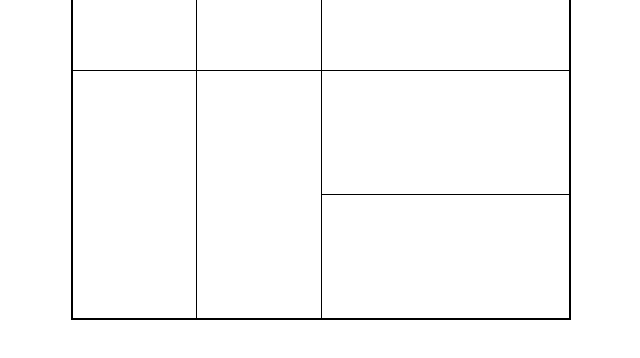
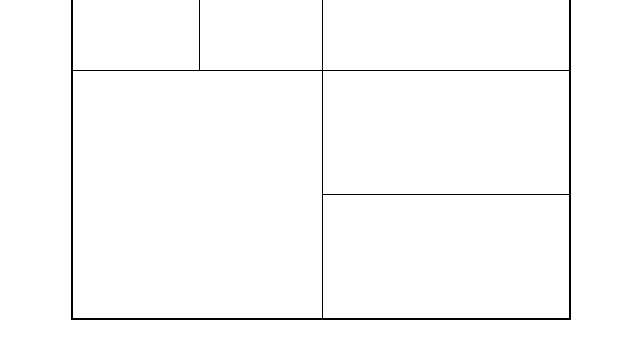
Before and after one commit to LabhJoshi/MV-Clouds, a plain HTML site: page Day-1/table-2.html in a window 1280 px wide. Shown: the part 330-688 px from the top of the page, without its empty margins (319-959 px from the left). Drawn offline with Linux system fonts and the light colour scheme.

Commit message:
Changed table-2

```diff
--- a/Day-1/table-2.html
+++ b/Day-1/table-2.html
@@ -89,7 +89,7 @@
                 <tr>
                 </tr>
                 <tr>
-                    <td rowspan="2" style="height: 50%;"></td>
+                    <td rowspan="2" style="height: 50%; width: 0%; border-color:white;"></td>
                     <td rowspan="2" colspan="2"></td>
                     <td style="height: 25%;"></td>
                 </tr>
```
